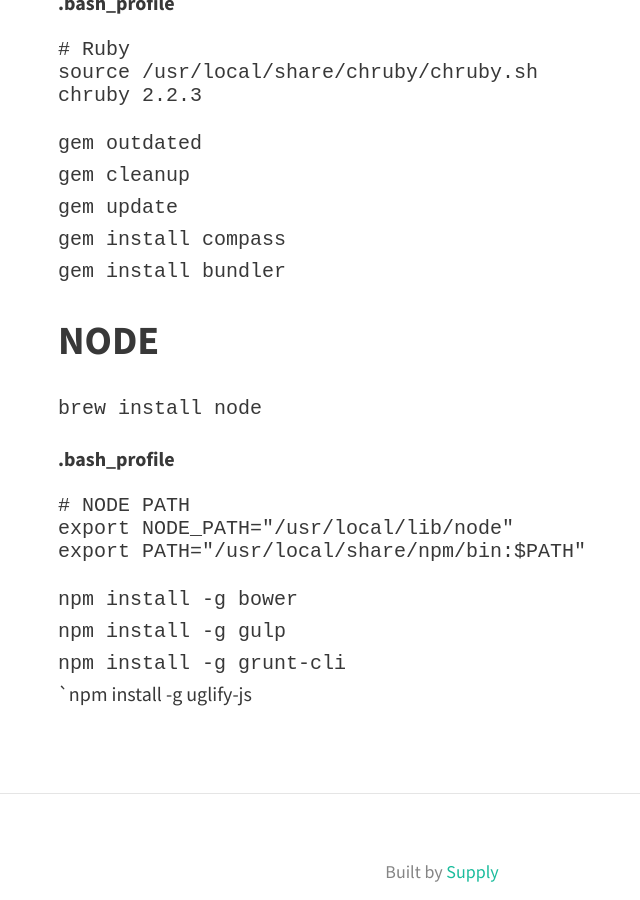
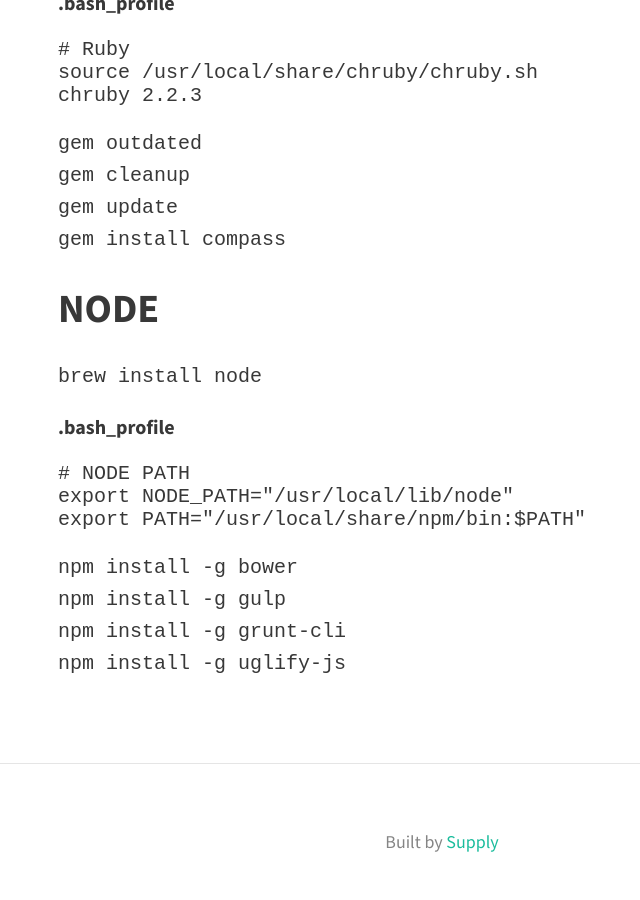
Before and after one commit to supplyltd/supplyltd.github.io, a Jekyll site: the page built from _posts/2015-5-7-webdevsetup.md, in a window 1280 px wide and 900 px high, scrolled down 2765 px. Shown: the whole window, without its empty margins (198-838 px from the left). Built offline with Jekyll 4.4.1, drawn with Linux system fonts in a browser that asks for light colours; nearby versions of some CDN libraries.

Commit message:
Updated 2015-5-7-webdevsetup.md

```diff
--- a/_posts/2015-5-7-webdevsetup.md
+++ b/_posts/2015-5-7-webdevsetup.md
@@ -3,6 +3,7 @@
 title: Web Dev Setup
 published: true
 ---
+
 
 
 
@@ -94,7 +95,6 @@
 `gem cleanup`<br>
 `gem update`<br>
 `gem install compass`<br>
-`gem install bundler`
 
 ## NODE
 `brew install node`
@@ -109,4 +109,4 @@
 `npm install -g bower`<br>
 `npm install -g gulp`<br>
 `npm install -g grunt-cli`<br>
-`npm install -g uglify-js
+`npm install -g uglify-js`
```
